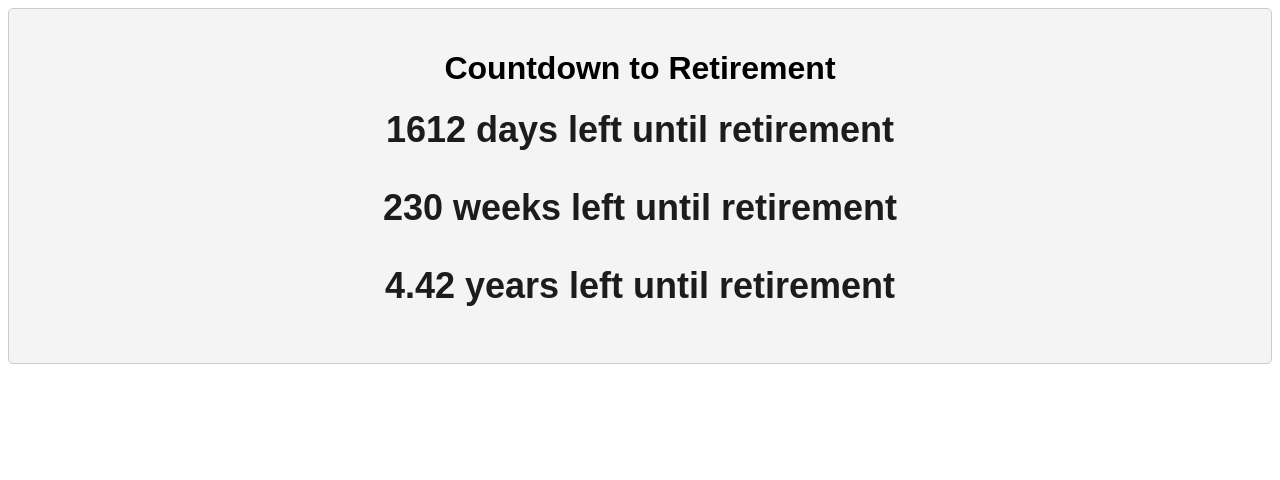
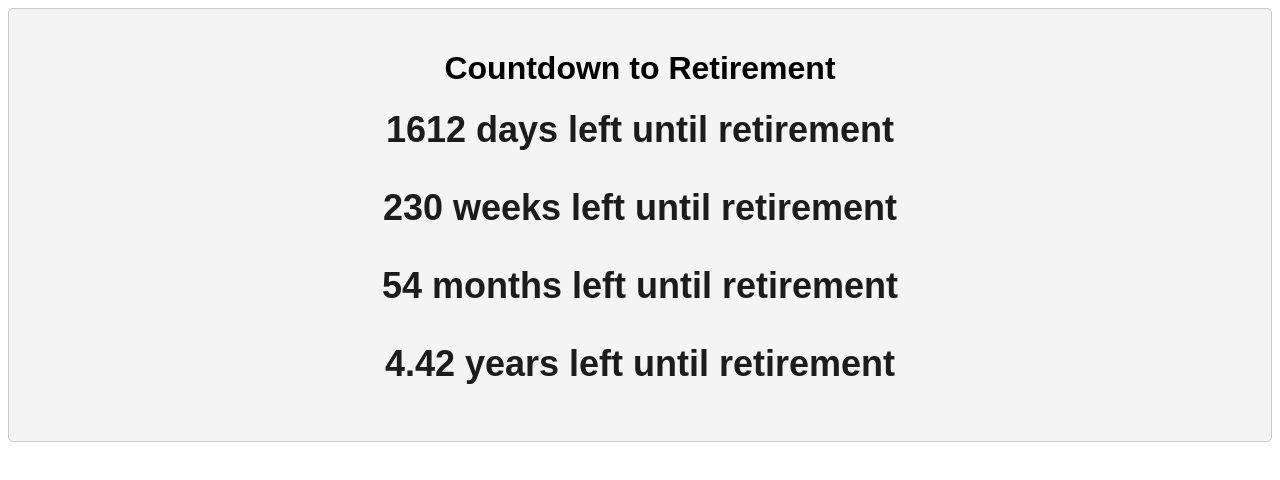
Before and after one commit to cstanleyhns/retirement, a Vue app: page / in a window 1280 px wide. Shown: the top 480 px of the page. Built offline with nearby package versions, Linux system fonts and the light colour scheme.

Commit message:
added months div

```diff
--- a/src/App.vue
+++ b/src/App.vue
@@ -3,6 +3,7 @@
     <h1>Countdown to Retirement</h1>
     <p class="countdown-text">{{ daysLeft }} days left until retirement</p>
     <p class="countdown-text">{{ weeksLeft }} weeks left until retirement</p>
+    <p class="countdown-text">{{ monthsLeft }} months left until retirement</p>
     <p class="countdown-text">{{ yearsLeft }} years left until retirement</p>
   </div>
 </template>
```
